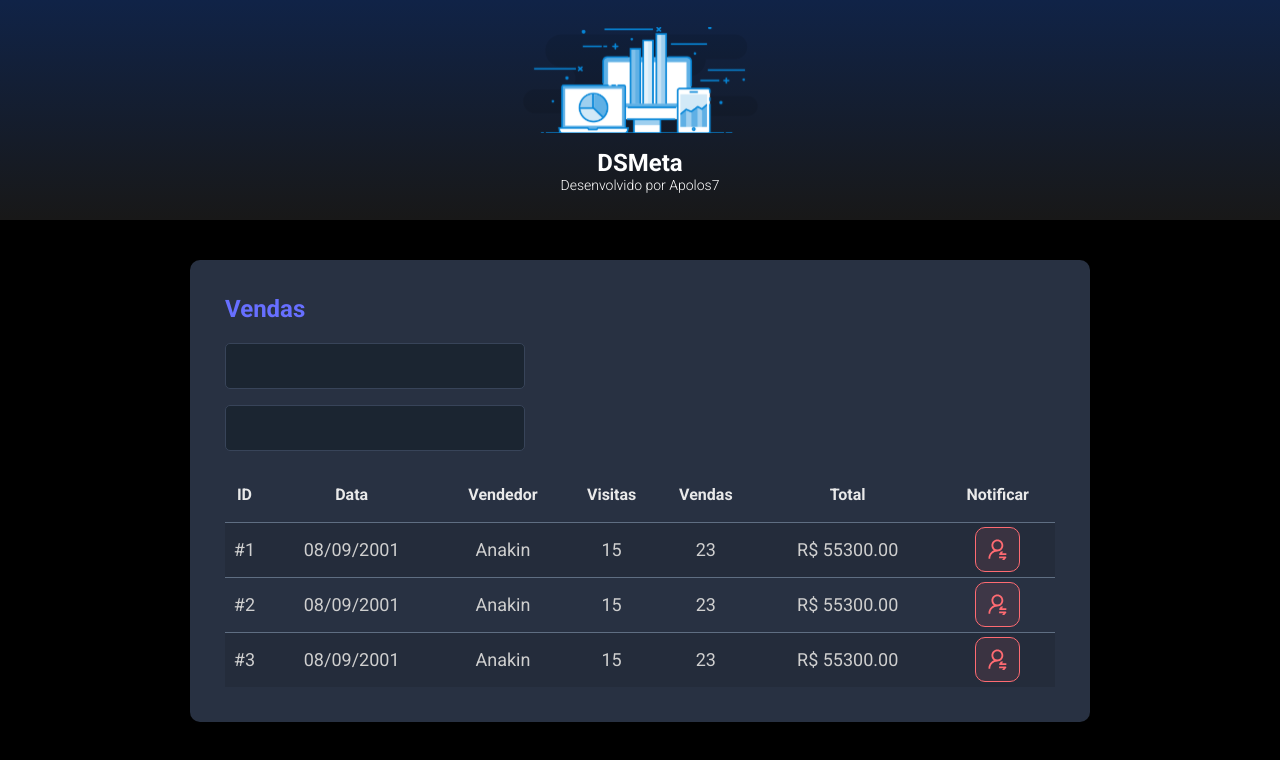
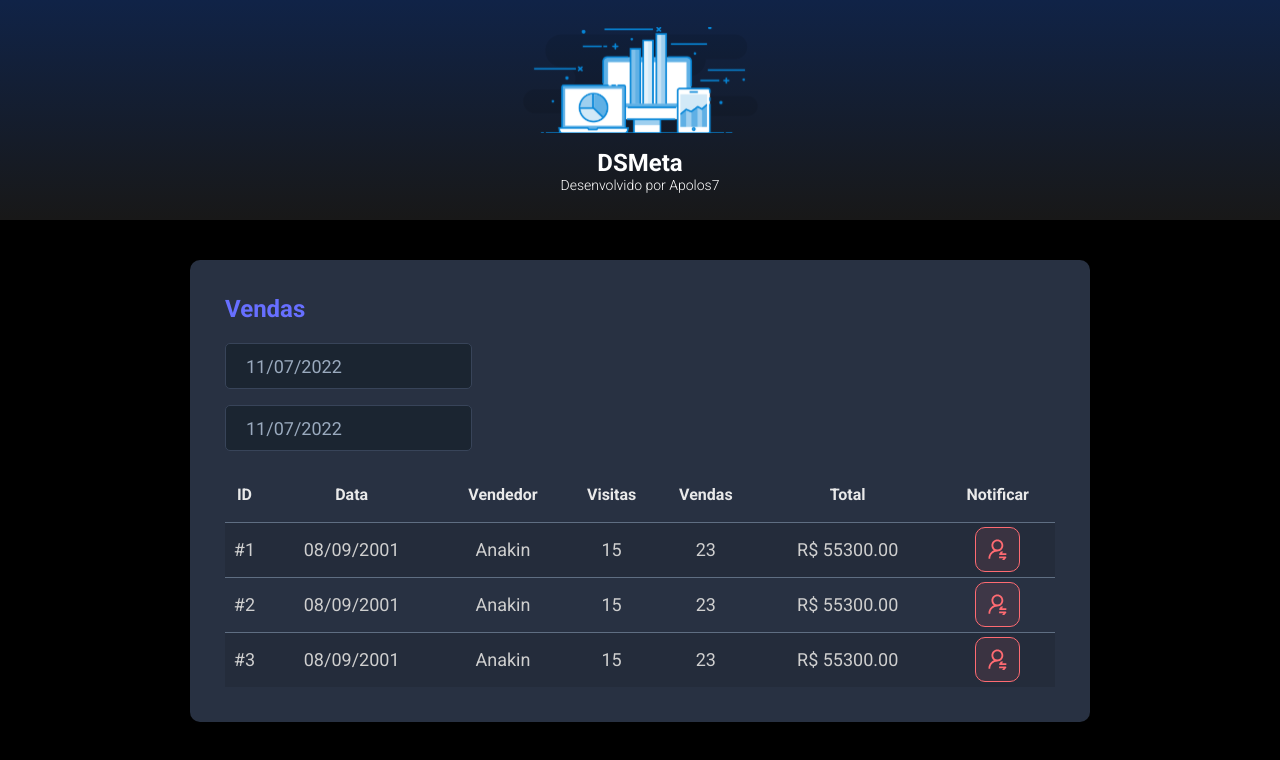
Before and after one commit to Apolos7/dsmeta, a React (Vite) app in the folder frontend/: page / in a window 1280 px wide. Shown: the top 760 px of the page. Built offline with nearby package versions, Linux system fonts and the light colour scheme.

Commit message:
DatePicker adicionado

```diff
--- a/frontend/package.json
+++ b/frontend/package.json
@@ -8,7 +8,9 @@
     "preview": "vite preview"
   },
   "dependencies": {
+    "@types/react-datepicker": "4.4.2",
     "react": "^18.0.0",
+    "react-datepicker": "4.8.0",
     "react-dom": "^18.0.0"
   },
   "devDependencies": {
--- a/frontend/src/components/SalesCard/index.tsx
+++ b/frontend/src/components/SalesCard/index.tsx
@@ -1,3 +1,5 @@
+import DatePicker from "react-datepicker";
+import "react-datepicker/dist/react-datepicker.css";
 import NotificationButton from '../NotificationButton'
 import './styles.css'
 
@@ -8,11 +10,21 @@
                 <h2 className="dsmeta-sales-title">Vendas</h2>
                 <div>
                     <div className="dsmeta-form-controll-container">
-                        <input type="text" name="" id="" className="dsmeta-form-controll" />
+                        <DatePicker
+                            selected={new Date()}
+                            onChange={(date: Date) => { }}
+                            className="dsmeta-form-controll"
+                            dateFormat="dd/MM/yyyy"
+                        />
                     </div>
 
                     <div className="dsmeta-form-controll-container">
-                        <input type="text" name="" id="" className="dsmeta-form-controll" />
+                        <DatePicker
+                            selected={new Date()}
+                            onChange={(date: Date) => { }}
+                            className="dsmeta-form-controll"
+                            dateFormat="dd/MM/yyyy"
+                        />
                     </div>
                 </div>
 
```
Also changed, not shown: 1 other file (tests, documents, lock files or other folders).
